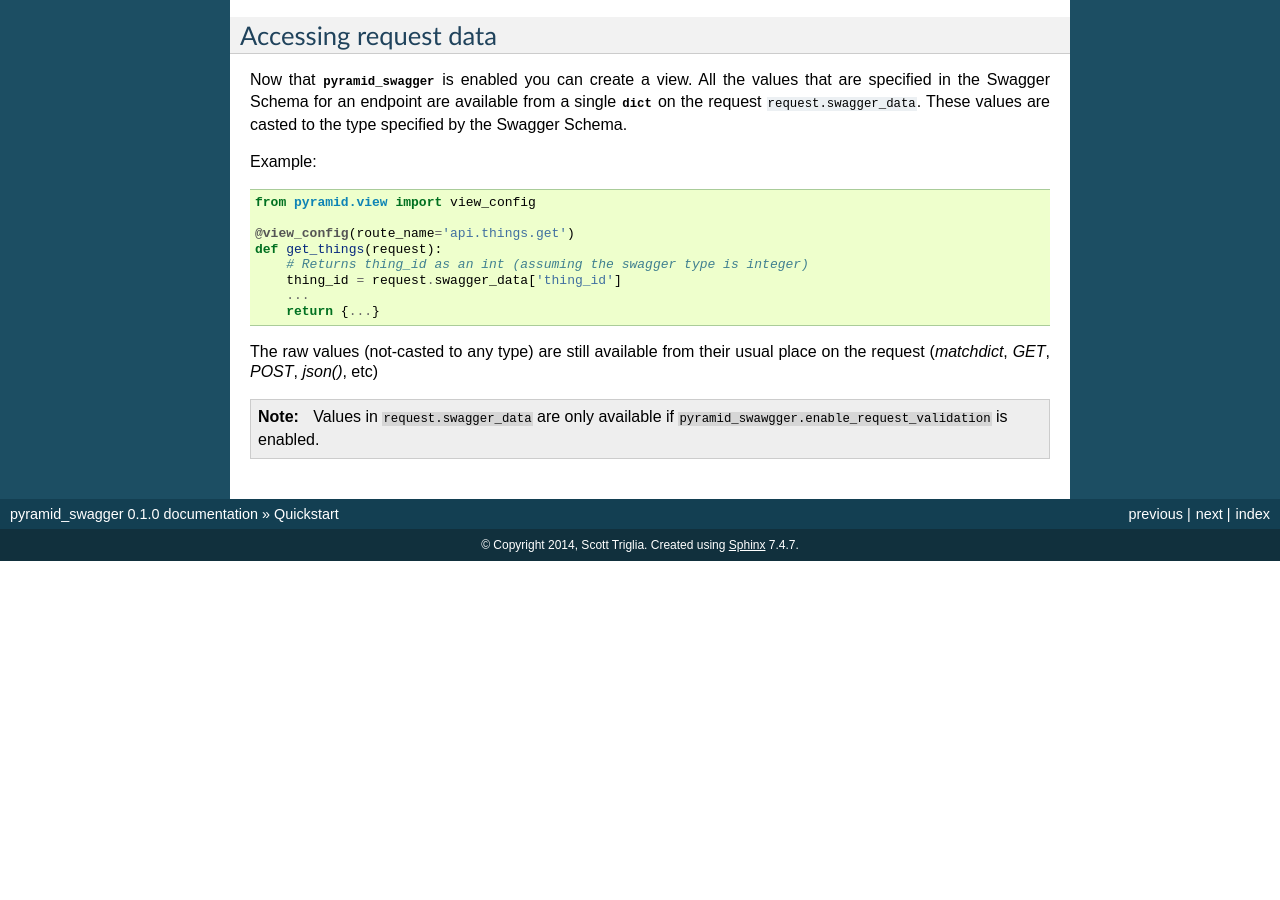
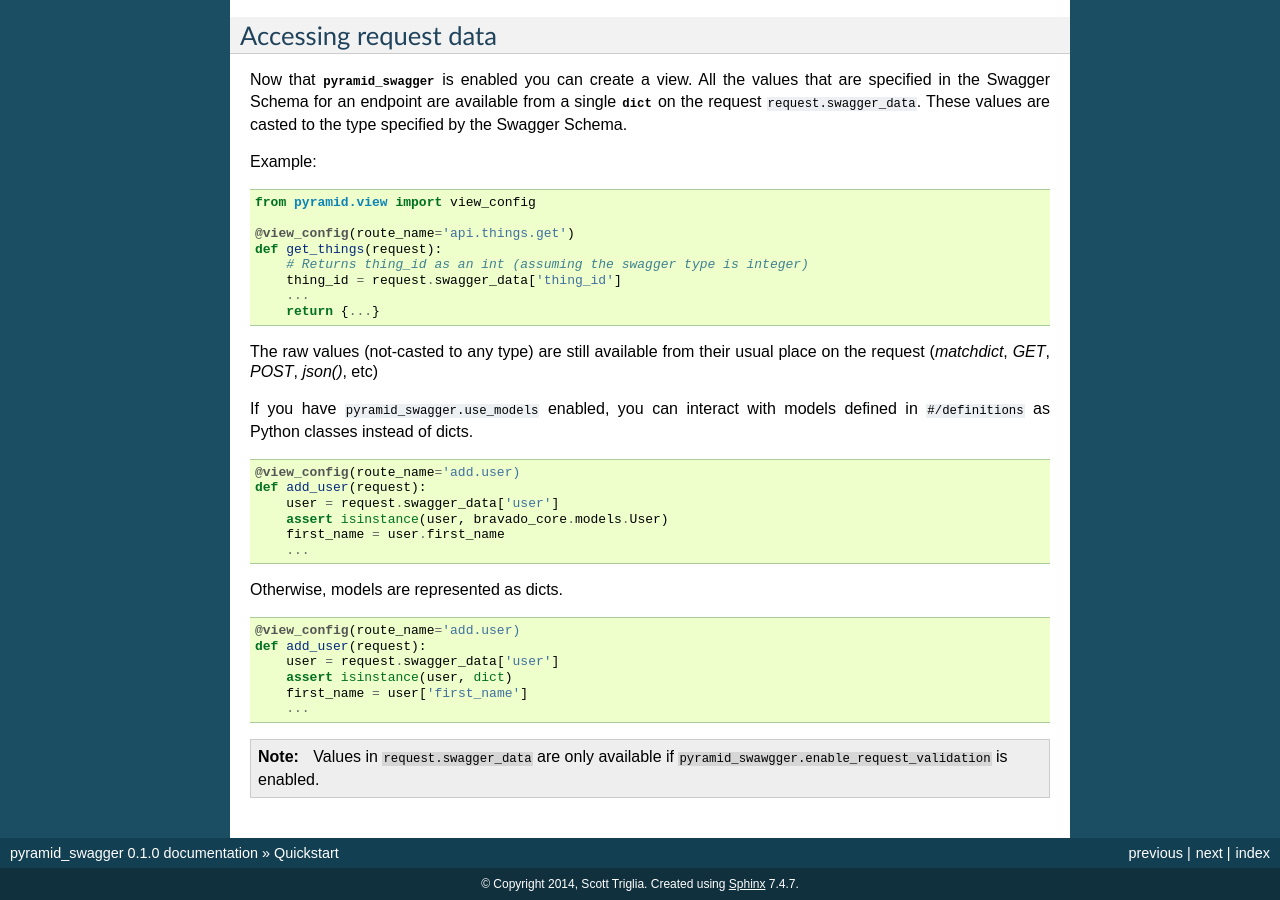
Before and after one commit to Yelp/pyramid_swagger, a Sphinx documentation site: the page built from docs/quickstart.rst, in a window 1280 px wide and 900 px high, scrolled down 1339 px. Built offline with Sphinx 7.4.7, drawn with Linux system fonts in a browser that asks for light colours; before the commit the page ends 1900 px from its top, so only the background shows below that.

Commit message:
Add use_models example to quickstart section in docs

```diff
--- a/docs/quickstart.rst
+++ b/docs/quickstart.rst
@@ -79,6 +79,28 @@
 The raw values (not-casted to any type) are still available from their
 usual place on the request (`matchdict`, `GET`, `POST`, `json()`, etc)
 
+If you have ``pyramid_swagger.use_models`` enabled, you can interact with
+models defined in ``#/definitions`` as Python classes instead of dicts.
+
+.. code-block:: python
+
+    @view_config(route_name='add.user)
+    def add_user(request):
+        user = request.swagger_data['user']
+        assert isinstance(user, bravado_core.models.User)
+        first_name = user.first_name
+        ...
+
+Otherwise, models are represented as dicts.
+
+.. code-block:: python
+
+    @view_config(route_name='add.user)
+    def add_user(request):
+        user = request.swagger_data['user']
+        assert isinstance(user, dict)
+        first_name = user['first_name']
+        ...
 
 .. note::
 
```
